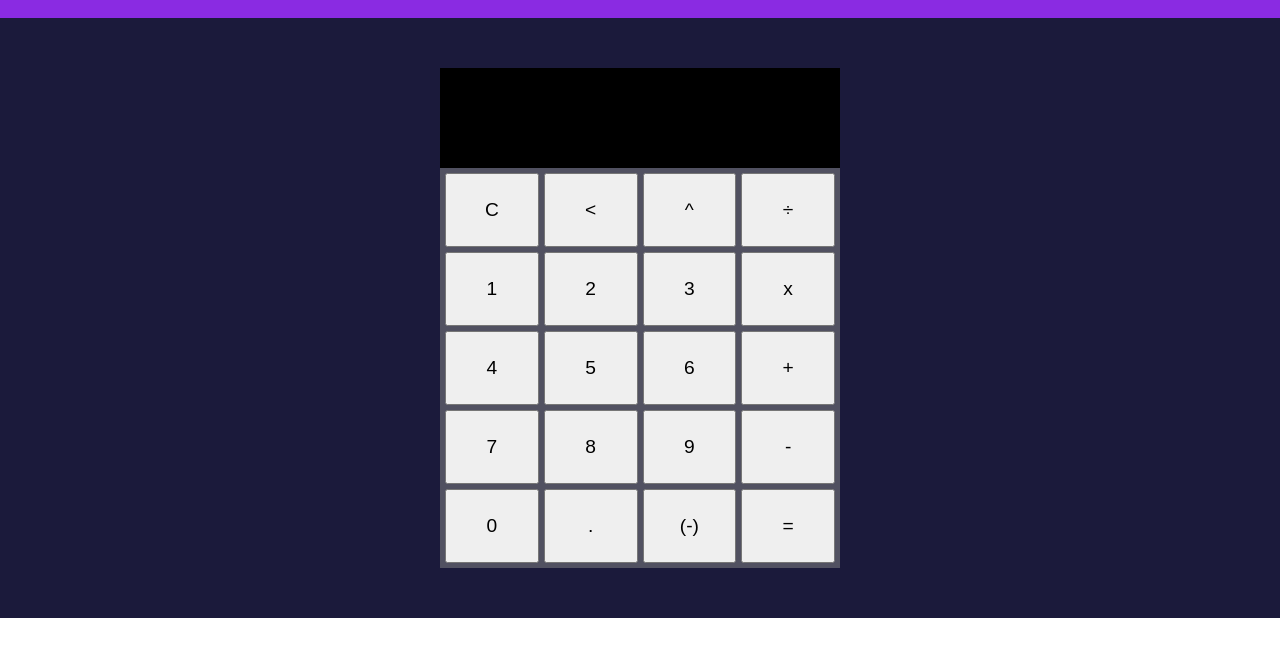
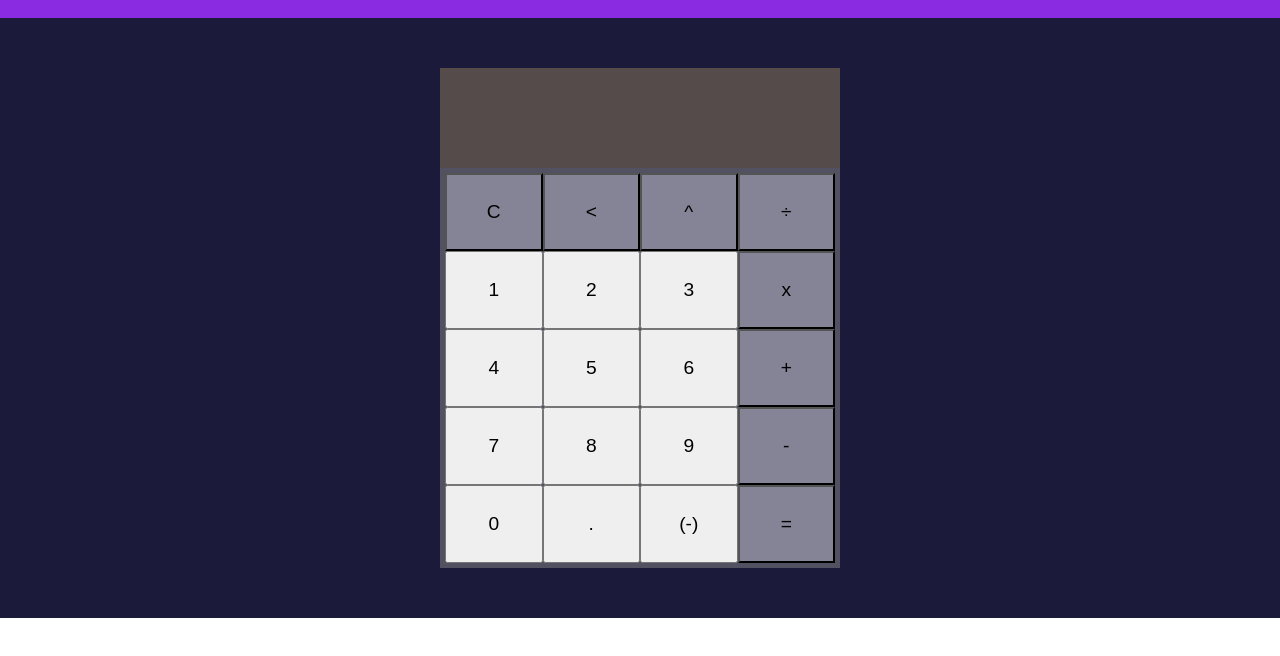
Before and after one commit to alvinkarl07-stack/Kalkylator-, a plain HTML site: page index.html in a window 1280 px wide. Shown: the part 62-718 px from the top of the page. Drawn offline with nearby package versions, Linux system fonts and the light colour scheme.

Commit message:
fixade html till advc kalk och sidmeny

```diff
--- a/index.html
+++ b/index.html
@@ -20,26 +20,26 @@
             <output id="summaruta"></output>
 
             <div class="buttons">
-                <button > C </button>
-                <button > &lt; </button>
-                <button > ^ </button>
-                <button > ÷ </button>
+                <button  id="operator"> C </button>
+                <button id="operator"> &lt; </button>
+                <button id="operator">  ^ </button>
+                <button id="operator"> ÷ </button>
                 <button > 1 </button>
                 <button > 2 </button>
                 <button > 3 </button>
-                <button > x </button>
+                <button id="operator" > x </button>
                 <button > 4 </button>
                 <button > 5 </button>
                 <button > 6 </button>
-                <button > + </button>
+                <button id="operator"> + </button>
                 <button > 7 </button>
                 <button > 8 </button>
                 <button > 9 </button>
-                <button > - </button>
+                <button id="operator" > - </button>
                 <button > 0 </button>
                 <button > . </button>
                 <button> (-) </button>
-                <button > = </button>
+                <button id="operator"> = </button>
 
 
             </div>
--- a/style.css
+++ b/style.css
@@ -40,7 +40,7 @@ div{
 #summaruta{
     height: 20%;
     width: 100%;
-    background-color: rgb(0, 0, 0);
+    background-color: rgb(85, 75, 75);
     color: white;
     display: flex;
     align-items: center;
@@ -55,7 +55,6 @@ div{
     display: grid;
     grid-template-columns: repeat(4, 1fr);
     grid-auto-rows: 1fr;
-    gap: 5px;
     padding: 5px;
     box-sizing: border-box;
     background-color: rgb(81, 81, 97);
@@ -64,7 +63,14 @@ button{
     width: 100%;
     height: 100%;
     font-size: 1.2rem;
+    cursor: pointer;
 }
 button:hover{
     background-color: rgb(104, 104, 119);
 }
+#operator{
+    background-color: rgb(132, 132, 150);
+}
+#operator:hover{
+    background-color: rgb(104, 104, 119);
+}
```
